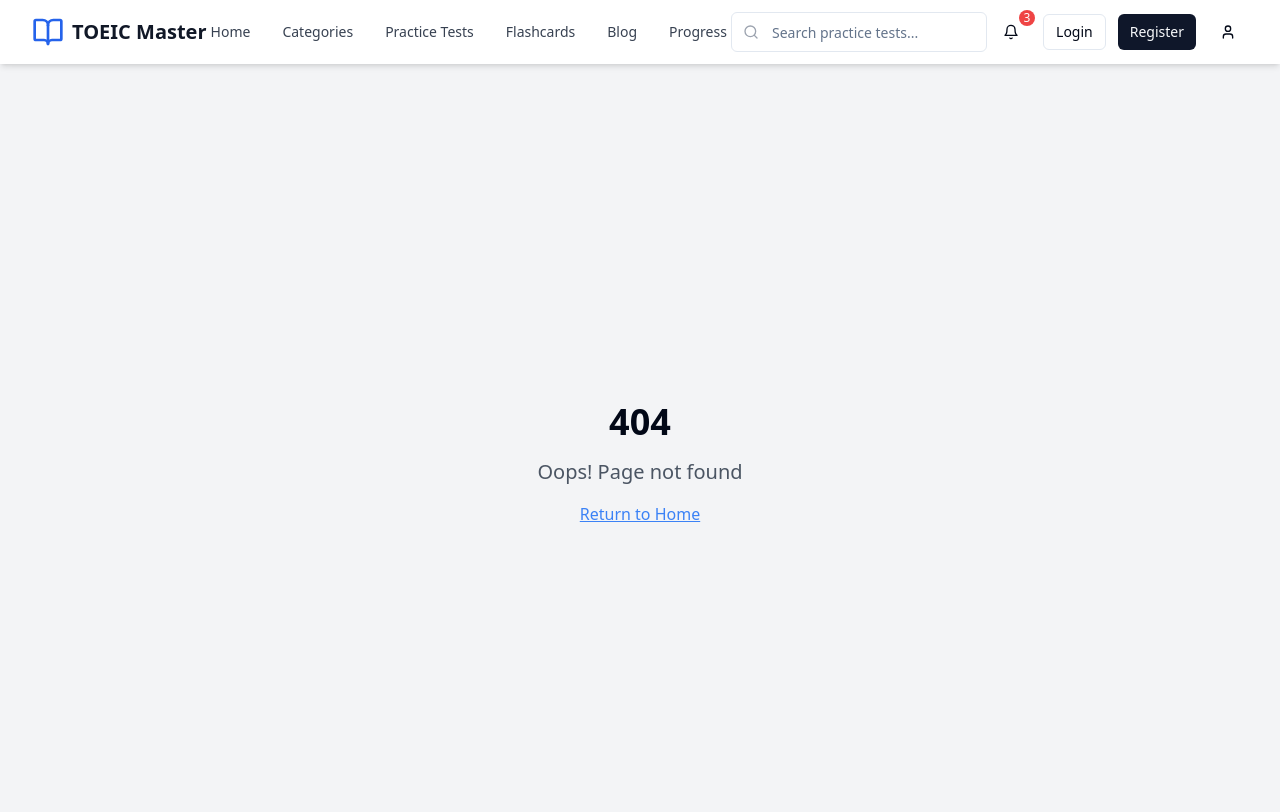
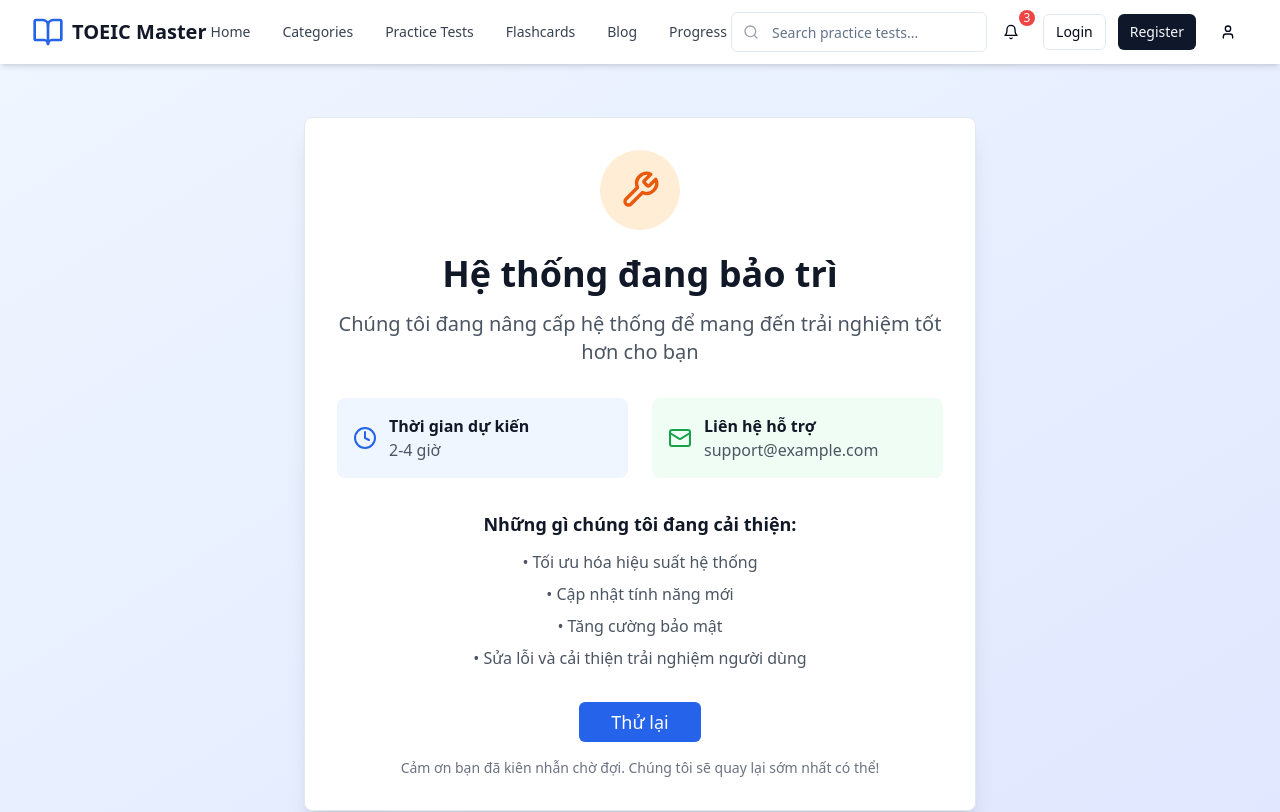
Before and after one commit to uni1249/toeic-prep-hub, a React (Vite) app: page /maintenance in a window 1280 px wide. Shown: the top 812 px of the page. Built offline with nearby package versions, Linux system fonts and the light colour scheme.

Commit message:
Add maintenance page
Create a maintenance page that reads its status from an environment variable. If the variable is "OFF", all pages are accessible except the maintenance page. If the variable is "ON", only the maintenance page is accessible.

```diff
--- a/src/App.tsx
+++ b/src/App.tsx
@@ -32,10 +32,28 @@ import TermsOfService from "./pages/TermsOfService";
 import PrivacyPolicy from "./pages/PrivacyPolicy";
 import NotFound from "./pages/NotFound";
 import TestResults from "./pages/TestResults";
+import Maintenance from "./pages/Maintenance";
 
 const queryClient = new QueryClient();
 
-const App = () => (
+const App = () => {
+  // Check maintenance mode from environment variable
+  const isMaintenanceMode = import.meta.env.VITE_MAINTENANCE_MODE === 'ON';
+
+  // If maintenance mode is ON, only show maintenance page
+  if (isMaintenanceMode) {
+    return (
+      <QueryClientProvider client={queryClient}>
+        <TooltipProvider>
+          <Toaster />
+          <Sonner />
+          <Maintenance />
+        </TooltipProvider>
+      </QueryClientProvider>
+    );
+  }
+
+  return (
   <QueryClientProvider client={queryClient}>
     <TooltipProvider>
       <Toaster />
@@ -77,6 +95,7 @@ const App = () => (
                     <Route path="/progress" element={<Progress />} />
                     <Route path="/terms-of-service" element={<TermsOfService />} />
                     <Route path="/privacy-policy" element={<PrivacyPolicy />} />
+                    <Route path="/maintenance" element={<Maintenance />} />
                     <Route path="*" element={<NotFound />} />
                   </Routes>
                 </main>
@@ -88,6 +107,7 @@ const App = () => (
       </BrowserRouter>
     </TooltipProvider>
   </QueryClientProvider>
-);
+  );
+};
 
 export default App;
--- /dev/null
+++ b/src/pages/Maintenance.tsx
@@ -0,0 +1,70 @@
+import { Wrench, Clock, Mail } from "lucide-react";
+import { Button } from "@/components/ui/button";
+import { Card, CardContent } from "@/components/ui/card";
+
+export default function Maintenance() {
+  const refreshPage = () => {
+    window.location.reload();
+  };
+
+  return (
+    <div className="min-h-screen bg-gradient-to-br from-blue-50 to-indigo-100 flex items-center justify-center p-4">
+      <Card className="w-full max-w-2xl mx-auto shadow-xl">
+        <CardContent className="p-8 text-center">
+          <div className="mb-8">
+            <div className="inline-flex items-center justify-center w-20 h-20 bg-orange-100 rounded-full mb-6">
+              <Wrench className="w-10 h-10 text-orange-600" />
+            </div>
+            <h1 className="text-4xl font-bold text-gray-900 mb-4">
+              Hệ thống đang bảo trì
+            </h1>
+            <p className="text-xl text-gray-600 mb-6">
+              Chúng tôi đang nâng cấp hệ thống để mang đến trải nghiệm tốt hơn cho bạn
+            </p>
+          </div>
+
+          <div className="grid md:grid-cols-2 gap-6 mb-8">
+            <div className="flex items-center space-x-3 p-4 bg-blue-50 rounded-lg">
+              <Clock className="w-6 h-6 text-blue-600" />
+              <div className="text-left">
+                <h3 className="font-semibold text-gray-900">Thời gian dự kiến</h3>
+                <p className="text-gray-600">2-4 giờ</p>
+              </div>
+            </div>
+
+            <div className="flex items-center space-x-3 p-4 bg-green-50 rounded-lg">
+              <Mail className="w-6 h-6 text-green-600" />
+              <div className="text-left">
+                <h3 className="font-semibold text-gray-900">Liên hệ hỗ trợ</h3>
+                <p className="text-gray-600">support@example.com</p>
+              </div>
+            </div>
+          </div>
+
+          <div className="mb-8">
+            <h3 className="text-lg font-semibold text-gray-900 mb-3">
+              Những gì chúng tôi đang cải thiện:
+            </h3>
+            <ul className="text-gray-600 space-y-2">
+              <li>• Tối ưu hóa hiệu suất hệ thống</li>
+              <li>• Cập nhật tính năng mới</li>
+              <li>• Tăng cường bảo mật</li>
+              <li>• Sửa lỗi và cải thiện trải nghiệm người dùng</li>
+            </ul>
+          </div>
+
+          <Button
+            onClick={refreshPage}
+            className="bg-blue-600 hover:bg-blue-700 text-white px-8 py-3 text-lg"
+          >
+            Thử lại
+          </Button>
+
+          <p className="text-sm text-gray-500 mt-4">
+            Cảm ơn bạn đã kiên nhẫn chờ đợi. Chúng tôi sẽ quay lại sớm nhất có thể!
+          </p>
+        </CardContent>
+      </Card>
+    </div>
+  );
+}
```
